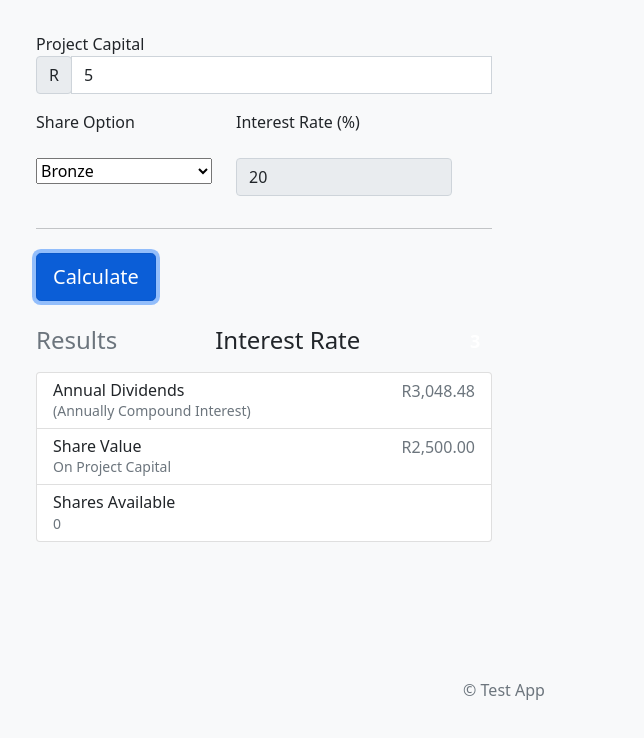
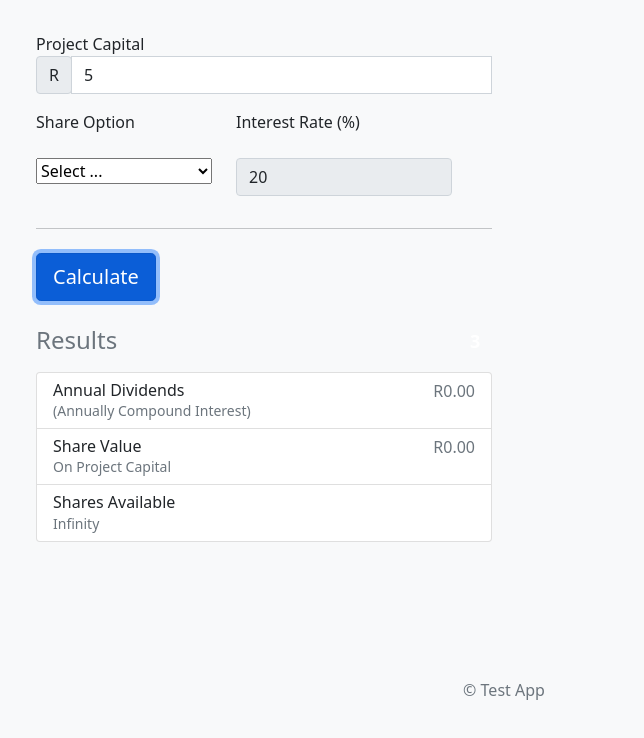
Before and after one commit to kinsleykajiva/htm-linterset-calculator, a plain HTML site: page index.html in a window 1280 px wide. Both pictures are taken after typing "5" into the empty fields and a click on the button "Calculate". Shown: the part 206-944 px from the top of the page, without its empty margins (136-780 px from the left). Drawn offline with Linux system fonts and the light colour scheme.

Commit message:
made updates

```diff
--- a/index.html
+++ b/index.html
@@ -46,10 +46,11 @@
                 <div class="row">
                     <div class="col-md-5 mb-3">
                         <label for="selectShareOption">Share Option</label> <br><br>
-                        <select onchange="showShares()" class="custom-select d-block w-100" id="selectShareOption"
+                        <select  class="custom-select d-block w-100" id="selectShareOption"
                                 required>
 
-                            <option selected="selected" value="2"> Bronze</option>
+                            <option selected="selected" value="null"> Select ...</option>
+                            <option value="2"> Bronze</option>
                             <option value="3"> Silver</option>
                             <option value="4"> Gold</option>
                             <option value="5"> Platinum</option>
@@ -79,7 +80,7 @@
     <div class="row">
         <div class="col-md-6 order-md-2 mb-4">
             <h4 class="d-flex justify-content-between align-items-center mb-3">
-                <span class="text-muted">Results</span>Interest Rate
+                <span class="text-muted">Results</span>
                 <span class="badge badge-secondary badge-pill">3</span>
             </h4>
             <ul class="list-group mb-3">
@@ -162,6 +163,7 @@
     };
 
     function calculate() {
+        showShares();
         let capitalAmount = $("#capitalAmount").val().trim();
         let capitalAmountInput = ($("#capitalAmountInput").val().trim());
        /* if (capitalAmountInput === '') {
@@ -203,7 +205,7 @@
     }
 
     let shareValue = 0;
-
+    let isInitialLoad = true;
     function showShares() {
         const val = $("#selectShareOption").val();
         if (val === '2') {
@@ -227,12 +229,13 @@
         $("#capitalAmount").val(shareValue+'');
 
         $("#dividentValuePrincipal").text(accounting.formatMoney(shareValue));
-
-        calculate()
-
+       /*if (!isInitialLoad){
+            calculate();
+        }*/
+        isInitialLoad =false
     }
 
-    showShares();
+    //showShares();
     /* (function() {
          'use strict';
 
```
